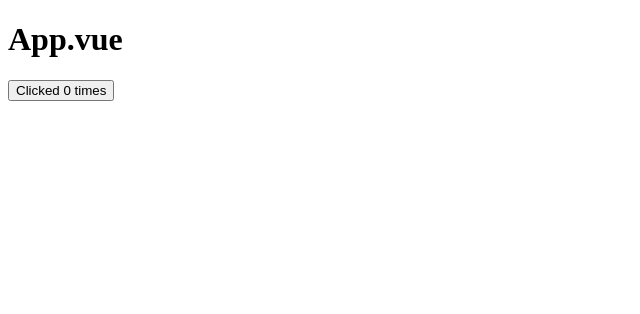
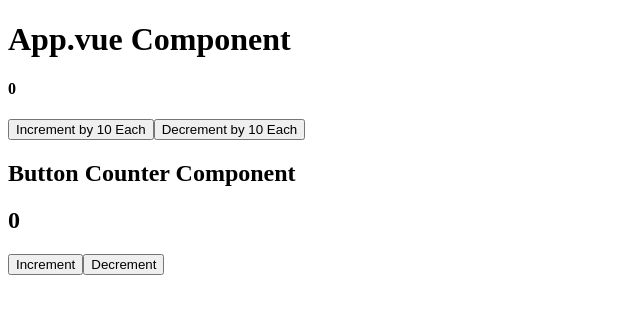
Before and after one commit to prakashreddy5155/AllVueProjects, a Vue app in the folder Basic vue3 project/vue3-basic-project/: page / in a window 1280 px wide. Shown: the top 314 px of the page, without its empty margins (0-640 px from the left). Built offline with nearby package versions, Linux system fonts and the light colour scheme.

Commit message:
learn: with out composibles  the code is redundant

```diff
--- a/Basic vue3 project/vue3-basic-project/src/App.vue
+++ b/Basic vue3 project/vue3-basic-project/src/App.vue
@@ -1,45 +1,36 @@
 <template>
   <h1>
-    App.vue
+    App.vue Component
   </h1>
+
+    <div class="counterContainer">
+
+      <h4>  {{ counter }} </h4>
+      <button @click="increment"> Increment by 10 Each</button>
+      <button @click="decrement"> Decrement by 10 Each </button>
+
+    </div>
+
+  <h2> Button Counter Component</h2>
   <ButtonCounter> </ButtonCounter>
+
+
 </template>
 
 <script setup>
+import {ref} from 'vue';
 import ButtonCounter from './components/ButtonCounter.vue';
-import { onBeforeMount,onMounted,onBeforeUpdate,onUpdated,onBeforeUnmount,onUnmounted } from 'vue';
 
 
-onBeforeMount(() =>
-{
-  console.log("BeforeMount - App.vue");
-});
+const counter  = ref(0);
 
-onMounted(() =>
-{
-  console.log("onMounted - App.vue");
-});
+const increment = () => {
+  counter.value += 10;
+}
 
-onBeforeUpdate(() =>
-{
-  console.log("onBeforeUpdate - App.vue");
-});
-
-onUpdated(() =>
-{
-  console.log("onUpdated - App.vue");
-});
-
-onBeforeUnmount(() =>
-{
-  console.log("onBeforeUnMount - App.vue");
-});
-
-onUnmounted(() =>
-{
-  console.log("onUnmounted - App.vue");
-});
-
+const decrement = () => {
+  counter.value-= 10;
+}
 
 </script>
 <style>
--- a/Basic vue3 project/vue3-basic-project/src/components/ButtonCounter.vue
+++ b/Basic vue3 project/vue3-basic-project/src/components/ButtonCounter.vue
@@ -1,45 +1,25 @@
 <template>
+
+  <h2>{{ count }}</h2>
   <button
-  @click="count++">
-  Clicked {{ count }} times
+  @click="increment"> Increment
   </button>
+    <button
+  @click="decrement"> Decrement
+  </button>
+
 </template>
 
 <script setup>
 
-import {ref} from 'vue';
-import { onBeforeMount,onMounted,onBeforeUpdate,onUpdated,onBeforeUnmount,onUnmounted } from 'vue';
+  import {ref} from 'vue';
+  const count = ref(0);
 
-const count = ref(0);
+  const increment = () => {
+    count.value++;
+  }
 
-onBeforeMount(() =>
-{
-  console.log("BeforeMount - ButtonCounter.vue");
-});
-
-onMounted(() =>
-{
-  console.log("onMounted - ButtonCounter.vue");
-});
-
-onBeforeUpdate(() =>
-{
-  console.log("onBeforeUpdate - ButtonCounter.vue");
-});
-
-onUpdated(() =>
-{
-  console.log("onUpdated - ButtonCounter.vue");
-});
-
-onBeforeUnmount(() =>
-{
-  console.log("onBeforeUnMount - ButtonCounter.vue");
-});
-
-onUnmounted(() =>
-{
-  console.log("onUnmounted - ButtonCounter.vue");
-});
-
+  const decrement = () => {
+    count.value--;
+  }
 </script>
```
Also changed, not shown: 2 other files (tests, documents, lock files or other folders).
